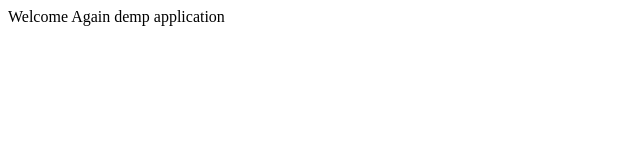
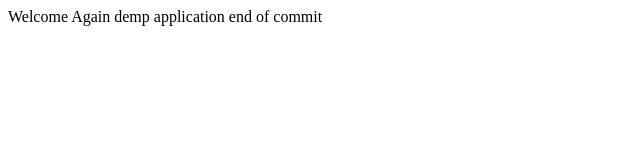
Before and after one commit to akilagithub/project3, a plain HTML site: page index.html in a window 1280 px wide. Shown: the whole page, without its empty margins (0-640 px from the left). Drawn offline with Linux system fonts and the light colour scheme.

Commit message:
fifth commit

```diff
--- a/index.html
+++ b/index.html
@@ -3,5 +3,6 @@
 Welcome
   Again
  demp application
+  end of commit
 </body>
 </html>
```
